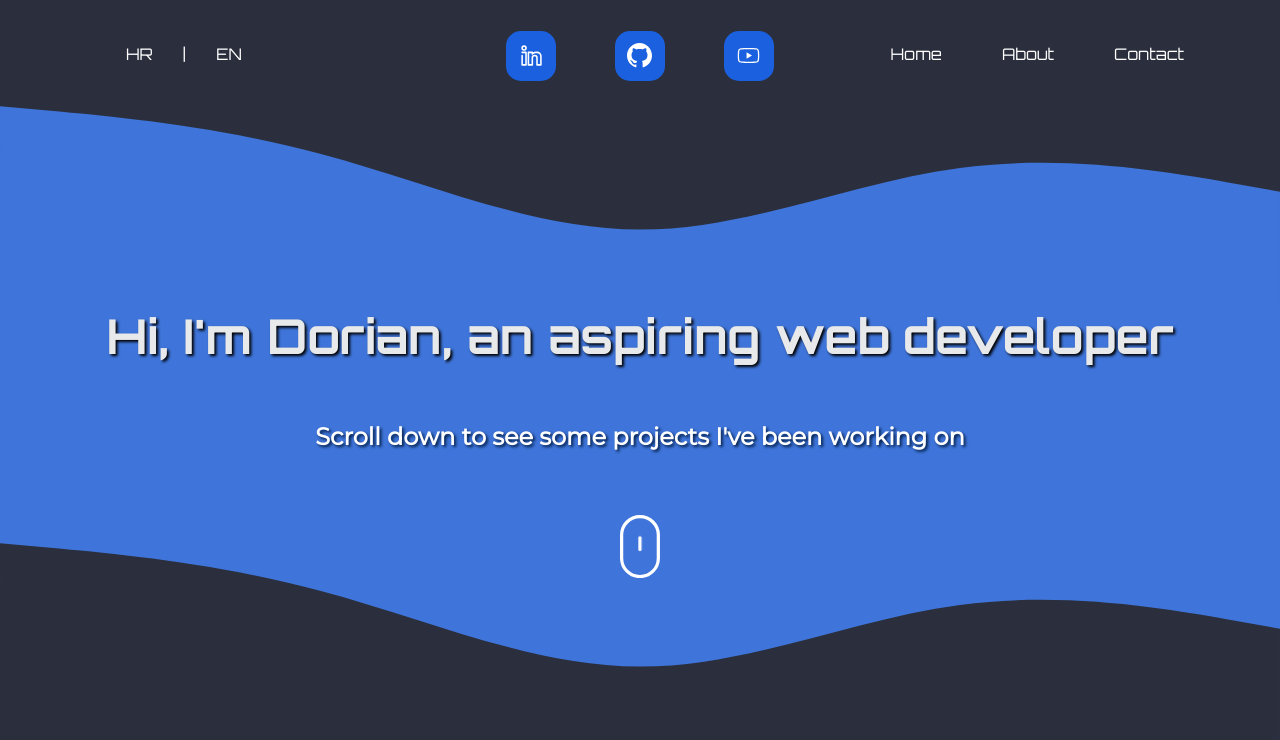
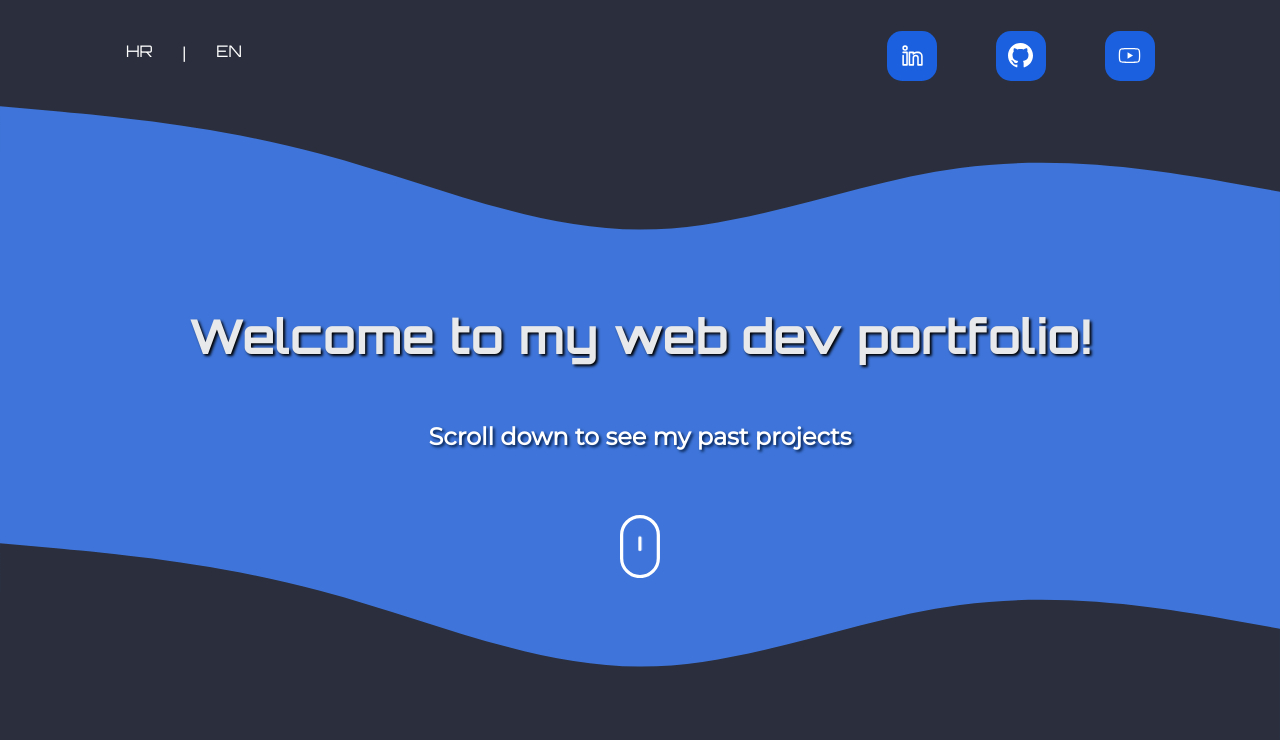
Before and after one commit to doantoni/doantoni.github.io, a PHP site: page / in a window 1280 px wide. Shown: the top 740 px of the page. Run offline with PHP 8.4, Linux system fonts and the light colour scheme.

Commit message:
removed about and nav menu
Removed the nav menu with "home", "about", and "contact" along with burger for mobile, and just left with language change and social icons

```diff
--- a/index.html
+++ b/index.html
@@ -30,7 +30,7 @@
                 <section id="social">
                     <div class="outer-second-box">
                         <div class="second-box">
-                            <a href="https://www.linkedin.com/in/dorian-antoniazzo-7943b912b/" target="_blank" rel="noopener noreferrer"></a>
+                            <a href="https://www.linkedin.com/in/dorian-antoniazzo/" target="_blank" rel="noopener noreferrer"></a>
                         </div></div>
                     <div class="outer-second-box">
                         <div class="second-box">
@@ -43,11 +43,7 @@
                         </div>
                     </div>
                 </section>
-                <ul class="links">
-                <li><a href="#">Home</a></li>
-                <li><a href="#">About</a></li>
-                <li><a href="#">Contact</a></li>
-                </ul>
+
                 <div class="burger">
                     <div class="line1"></div>
                     <div class="line2"></div>
@@ -69,8 +65,8 @@
            </div>
            <div class="curved">
             <section class="title animatedParent">
-                <h1 class='animated growIn'>Hi, I'm Dorian, an aspiring web developer<!-- | <span id="break-at-725">Web Developer</span> --></h1>
-                <h2 class='animated bounceInLeft'>Scroll down to see some projects<span> I've been working on</span></h2>
+                <h1 class='animated growIn'>Welcome to my web dev portfolio!<!-- | <span id="break-at-725">Web Developer</span> --></h1>
+                <h2 class='animated bounceInLeft'>Scroll down to see my past projects</h2>
                 <svg width="40px" height="100%" viewBox="0 0 247 390" version="1.1" xmlns="http://www.w3.org/2000/svg" xmlns:xlink="http://www.w3.org/1999/xlink" style="fill-rule:evenodd;clip-rule:evenodd;stroke-linecap:round;stroke-linejoin:round;stroke-miterlimit:1.5;">
                     <path id="wheel" d="M123.359,79.775l0,72.843" style="fill:none;stroke:#fff;stroke-width:20px;"/>
                     <path id="mouse" d="M236.717,123.359c0,-62.565 -50.794,-113.359 -113.358,-113.359c-62.565,0 -113.359,50.794 -113.359,113.359l0,143.237c0,62.565 50.794,113.359 113.359,113.359c62.564,0 113.358,-50.794 113.358,-113.359l0,-143.237Z" style="fill:none;stroke:#fff;stroke-width:20px;"/>
@@ -166,12 +162,14 @@
 
         <section class="second-section">
             <div class="about">
-                <div id="about-title">My short story: </div>
-                <div class="about-text1"> Graduated Highschool in 2014 as a Computer Technician <!-- <br> --> with very little experience in programming </div>
-                <div class="about-text3">Went to college for a short while and started working <!-- <br> -->lots of different (tech unrelated) jobs</div>
-                <div class="about-text4">Started learning web devopment a year ago,<!--  <br> --> built a couple simple projects and here we are</div>
+             <!--    <div id="about-title">My short story: </div> -->
+                <div class="about-text1"> As you can see, there are two sections for these projects, and yes I realize some of them are extremely simple.
+
+                </div>
+                 <div class="about-text3">The first section includes my original projects, two of which (Gauge & Memory game) I created entirely by myself, and one (Score keeeper) was a project from the Web Dev Bootcamp that I modified a little bit. </div>
+               <div class="about-text4">The second section includes projects from the Web Dev Bootcamp with minor changes made by me</div>
                 <div class="container">
-                    <button><a href="#">More about me</a></button>
+                    <button><a href="#">Back to top</a></button>
                   </div>
             </div>
         </section>
--- a/style.css
+++ b/style.css
@@ -79,39 +79,6 @@ nav {
     box-shadow: initial;
 }
 
-.links {
-    display: flex;
-    justify-content: flex-end;
-    list-style: none;
-    font-family: 'Orbitron', sans-serif;
-    width: 300px;
-    font-weight: 400;
-    color: white;
-}
-
-.links li {
-    margin-left: 20%;
-}
-
- li a {
-    color: white;
-    text-decoration: none;
-    transition: 0.5s;
-}
-
-li {
-
-    position: relative;
-    transition: 0.5s;
-    top: 0.2em
-}
-li:hover {
-    top: 0;
-}
-
-li:hover a {
-    text-shadow: 2px 5px 5px #3f75da;
-}
 
 .burger {
     display: none;
@@ -347,7 +315,7 @@ align-items: center;
 flex-flow: wrap;
 height: inherit;
 width: 30%;
-margin: auto;
+
 }
 
 @keyframes positionSlide {
```
Also changed, not shown: other parts of style.css (+11 -28 lines).
